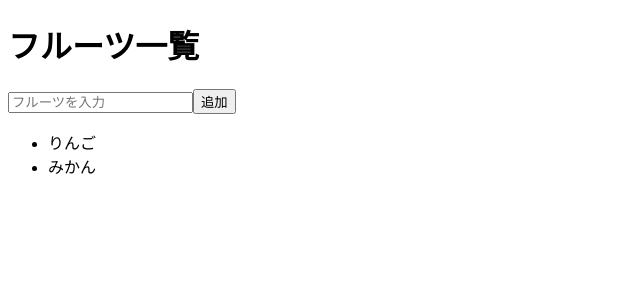
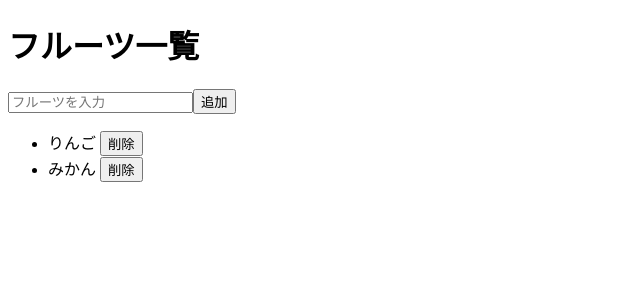
Before and after one commit to horii203/nuxt-project, a Nuxt app: page / in a window 1280 px wide. Shown: the top 300 px of the page, without its empty margins (0-640 px from the left). Built offline with nearby package versions, Linux system fonts and the light colour scheme.

Commit message:
項目削除ボタン

```diff
--- a/app/pages/index.vue
+++ b/app/pages/index.vue
@@ -8,6 +8,11 @@ const fruits = ref(["りんご", "みかん"]);
 const addFruit = () => {
   fruits.value.push(fruit.value);
   fruit.value = "";
+};
+
+const deleteFruit = (index) => {
+  // splice は配列から要素を削除する
+  fruits.value.splice(index, 1);
 };
 </script>
 
@@ -20,8 +25,9 @@ const addFruit = () => {
     <button @click="addFruit">追加</button>
 
     <ul>
-      <li v-for="item in fruits" :key="item">
+      <li v-for="(item, index) in fruits" :key="item">
         {{ item }}
+        <button @click="deleteFruit(index)">削除</button>
       </li>
     </ul>
   </div>
```
